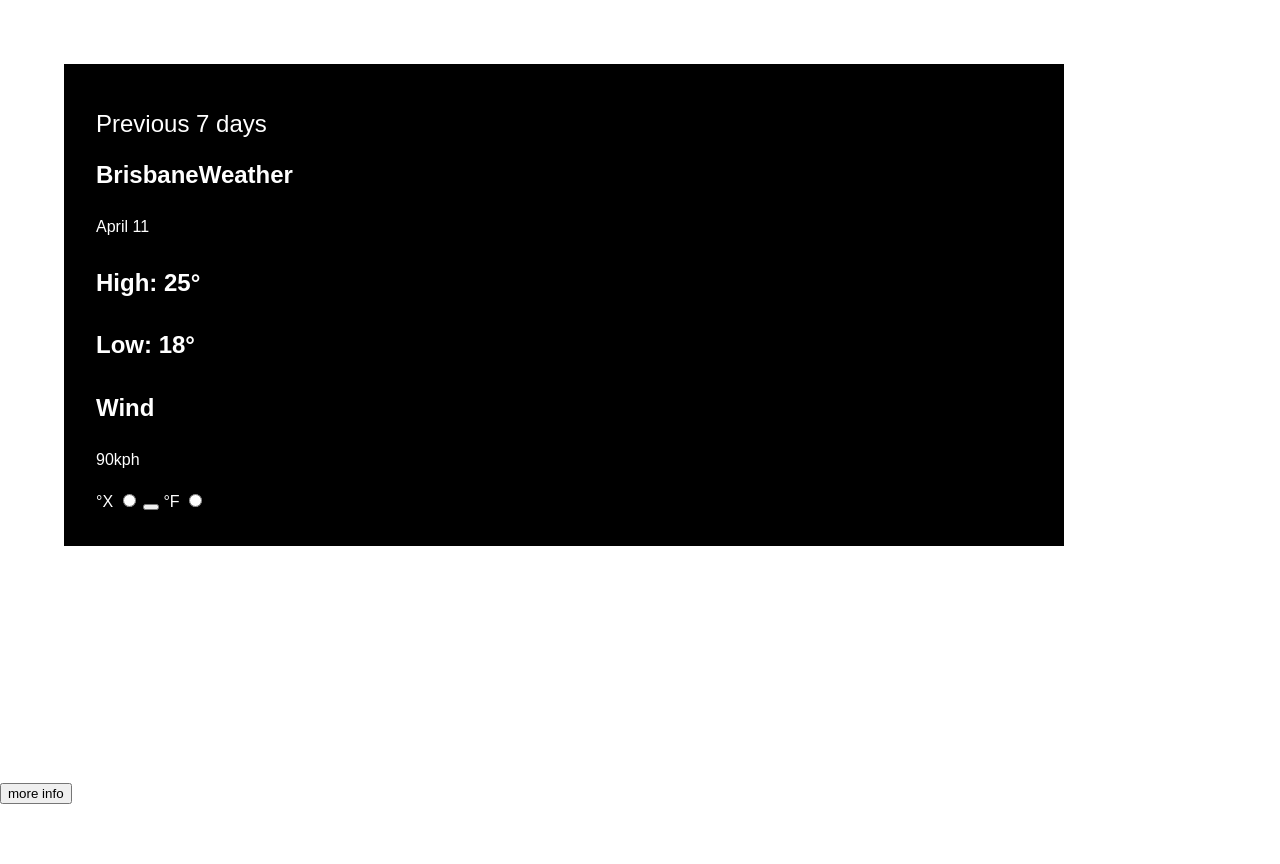
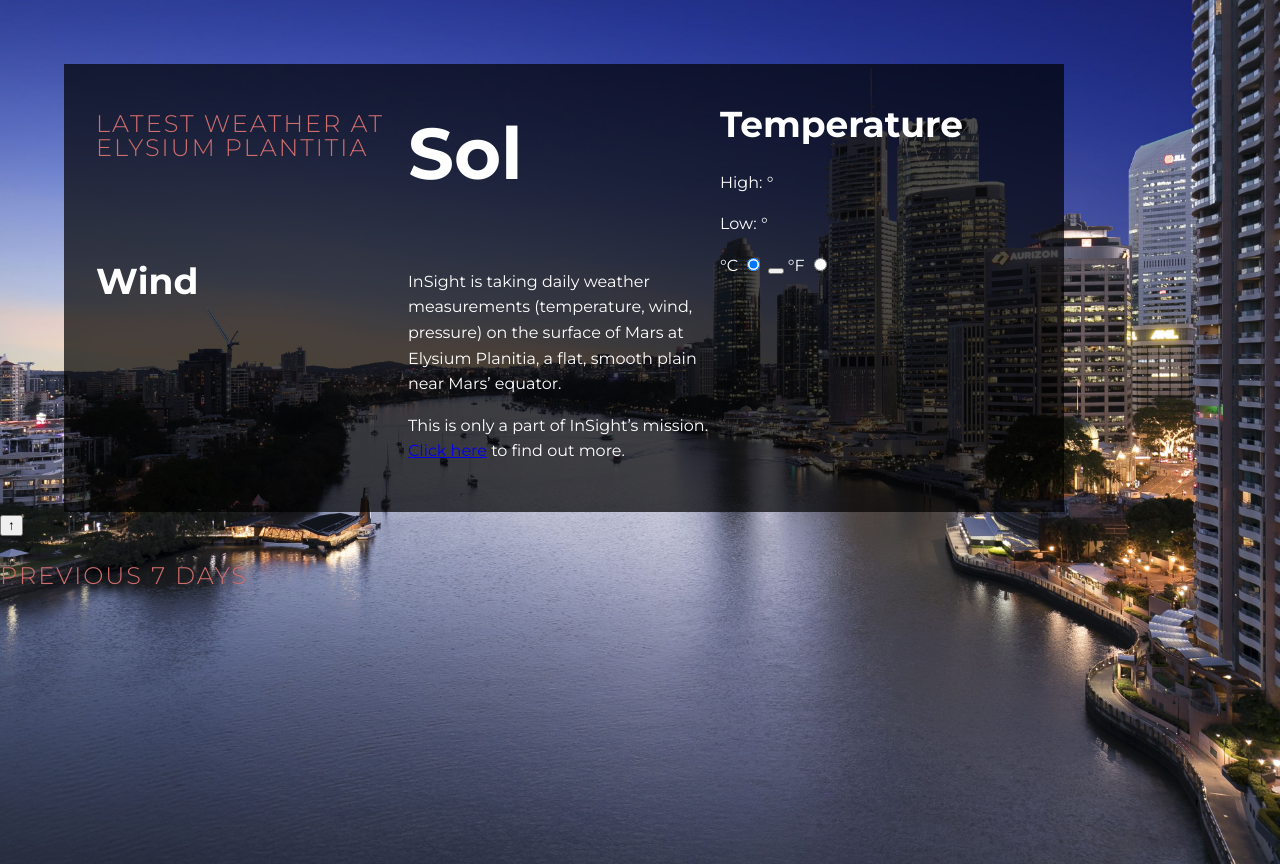
Before and after one commit to Jomarcel/weather-application, a plain HTML site: page index.html in a window 1280 px wide. Drawn offline with Linux system fonts and the light colour scheme.

Commit message:
added backkground and grid view

```diff
--- a/style/main.css
+++ b/css/main.css
@@ -36,6 +36,8 @@ body{
     margin: 0;
     font-family: 'Montserrat', sans-serif;
     line-height: 1.6;
+    background-image: url(../img/brisbane-city.jpeg);
+    background-size: cover;
     height: 100vh;
     overflow: hidden;
     color: var(--clr-light);
@@ -46,11 +48,25 @@ h1, h2 h3 {line-height: 1;}
 .main-title{
     font-size: var(--fs-h1);
     font-weight: var(--fw-light);
+    text-transform: uppercase;
+    color: var(--clr-accent);
+    letter-spacing: 2px;
+
+}
+.section-title{
+    font-size: var(--fs-h2);
+    font-weight: var(--fw-bold);
+    margin: 0;
+}
+.section-title--date{
+    font-size: var(--fs-x1);
 }
 
 .brisbane-current-weather{
-    background: rgba(0, 0, 0, 7);
+    background: rgba(0, 0, 0, .7);
     padding: 2em;
     max-width: 1000px;
     margin: 4em 0 0 4em;
+    display: grid;
+    grid-template-columns: repeat(3, 1fr);
 }
--- a/index.html
+++ b/index.html
@@ -1,71 +1,112 @@
 <!DOCTYPE html>
 <html lang="en">
 <head>
-    <meta charset="UTF-8">
-    <meta name="viewport" content="width=device-width, initial-scale=1.0">
-    <title>Weather</title>
 
-    <!-- Google Fonts -->
+  <!--  Meta  -->
+  <meta charset="UTF-8" />
+  <title>Mars weather</title>
 
-    <!-- Stylesheet -->
-    <link rel="stylesheet" href="style/main.css">
+  <!-- Google fonts   -->
+  <link href="https://fonts.googleapis.com/css?family=Montserrat:300,400,500,700&display=swap" rel="stylesheet">
+
+  <!--  Styles  -->
+  <link rel="stylesheet" href="css/main.css">
 
   <!-- Scripts -->
-    <!-- <script src=""></script> -->
+  <script src="scripts/index.js" defer></script>
 </head>
 <body>
-    <main class = "brisbane-current-weather">
-        <h1 class="main-title">Previous 7 days</h1>
 
-        <div class="date"></div>
-        <h2 class="section-title
-        section-title--date">BrisbaneWeather</h2>
-        <p class="date_day">April 11</p>
+   <main class="brisbane-current-weather">
+     <h1 class="main-title">Latest weather at Elysium Plantitia</h1>
 
-        <div class="temperature"></div>
-        <h2 class="section-title">
-            <p class="description">High: 25°</p>
-            <p class="description">Low: 18°</p>
+     <div class="date">
+       <h2 class="section-title section-title--date">
+         Sol
+         <span data-current-sol></span>
         </h2>
+       <p class="date__day" data-current-date></p>
+     </div>
+
+     <div class="temp">
+       <h2 class="section-title">Temperature</h2>
+       <p class="reading">
+         High:
+         <span data-current-temp-high></span>
+         °<span data-temp-unit></span>
+        </p>
+       <p class="reading">
+         Low:
+         <span data-current-temp-low></span>
+         °<span data-temp-unit></span>
+        </p>
+     </div>
+
      <div class="wind">
        <h2 class="section-title">Wind</h2>
-            <p class="description">90kph</p>
+       <p class="reading">
+         <span data-wind-speed></span>
+         <span data-speed-unit></span>
+        </p>
 
-            <div class="wind_direction">
-                <p class="sr-only">45 degrees</p>
-                <div class="wind_arrow"></div>
+       <div class="wind__direction">
+         <p class="sr-only" data-wind-direction-text></p>
+
+         <!-- update --direction custom prop
+              to change arrow direction -->
+         <div class="wind__arrow" data-wind-direction-arrow></div>
        </div>
      </div>
 
      <div class="info">
-            <p></p>
-            <p></p>
+      <p>InSight is taking daily weather measurements (temperature, wind, pressure) on the surface of Mars at Elysium Planitia, a flat, smooth plain near Mars’ equator.</p>
+      <p>This is only a part of InSight’s mission. <a href="https://mars.nasa.gov/insight/mission/overview/">Click here</a> to find out more.</p>
      </div>
 
      <div class="unit">
-            <label for="cel">°X</label>
-            <input type="radio" id="cel" name="unit">
-            <!-- when unit toggle event is clicked
+       <label for="cel">°C</label>
+       <input type="radio" id="cel" name="unit" checked>
+       <!-- when unit__toggle is clicked
             checkbox needs to change -->
-            <button class="unit_toggle"></button>
-            <label for="fahrenheit">°F</label>
+       <button class="unit__toggle" data-unit-toggle></button>
+       <label for="fah">°F</label>
        <input type="radio" id="fah" name="unit">
+     </div>
 
-        </div>
    </main>
 
-    <div class="previous-weather"></div>
-    <div class="previous-days">
+   <div class="previous-weather">
+     <!-- When clicked, toggle '.show-weather'
+     to .previous-weather div -->
+     <button for="weather-toggle" class="show-previous-weather"><span>&#8593;</span> <span class="sr-only">Show previous weather</span></button>
+
+     <h2 class="main-title previous-weather__title">Previous 7 days</h2>
+
+     <div class="previous-days" data-previous-sols></div>
+   </div>
+
+   <template data-previous-sol-template>
       <div class="previous-day">
-            <h3 class="previous-day_bne">day BNE</h3>
-            <div class="previous-day_date">April 31st</div>
+        <h3 class="previous-day__sol">
+          Sol
+          <span data-sol></span>
+        </h3>
+        <p class="previous-day__date" data-date></p>
+        <p class="previous-day__temp">
+          High:
+          <span data-temp-high></span>
+          °<span data-temp-unit></span>
+        </p>
+        <p class="previous-day__temp">
+          Low:
+          <span data-temp-low></span>
+          °<span data-temp-unit></span>
+        </p>
+        <button class="previous-day__more-info" data-select-button>more info</button>
+      </div>
+   </template>
 
-            <p class="previous-day_date">April</p>
-            <p class="previous-day_temp">Low: 18°</p>
-            <p class="previous-day_temp">Low: 18°</p>
-            <button class="previous-day_more-info">more info</button>
-        </div>
-    </div>
+
 
 </body>
 </html>
```
Also changed, not shown: img/brisbane-city.jpeg (added). Lines whose indentation alone changed are shown as unchanged.
